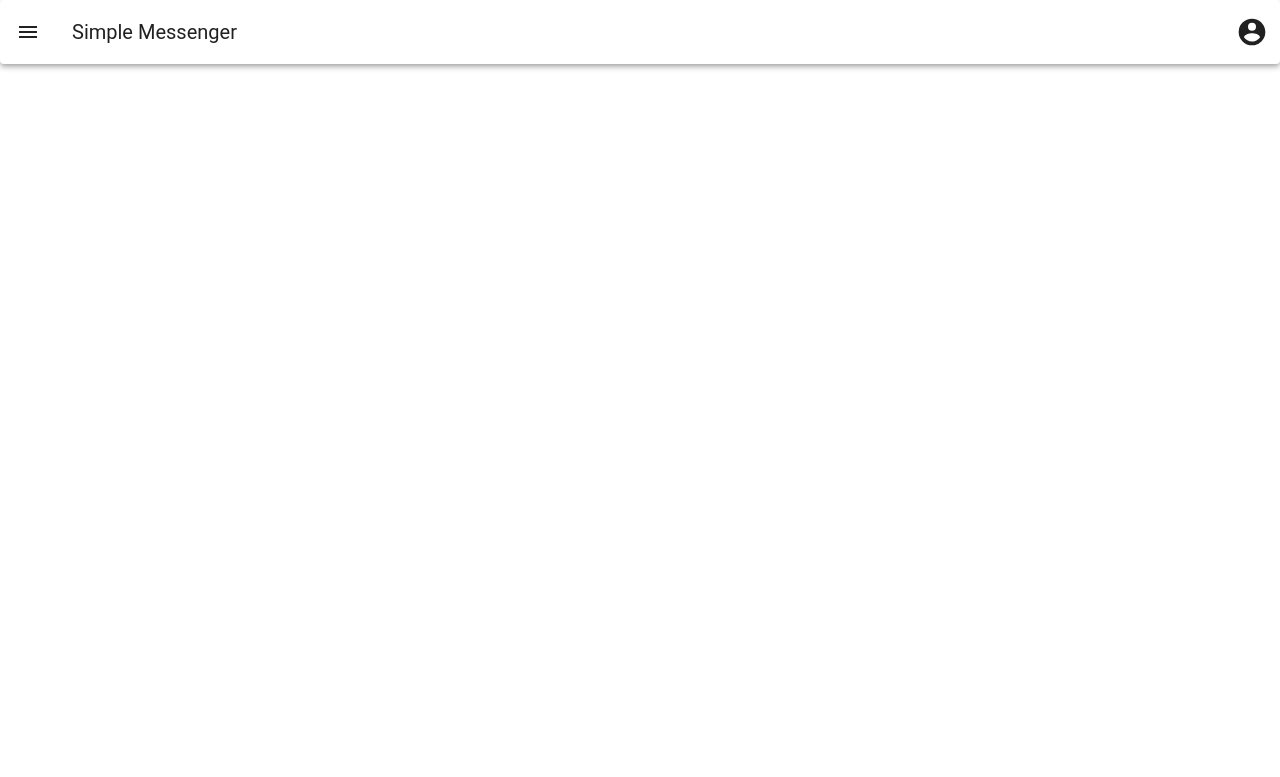
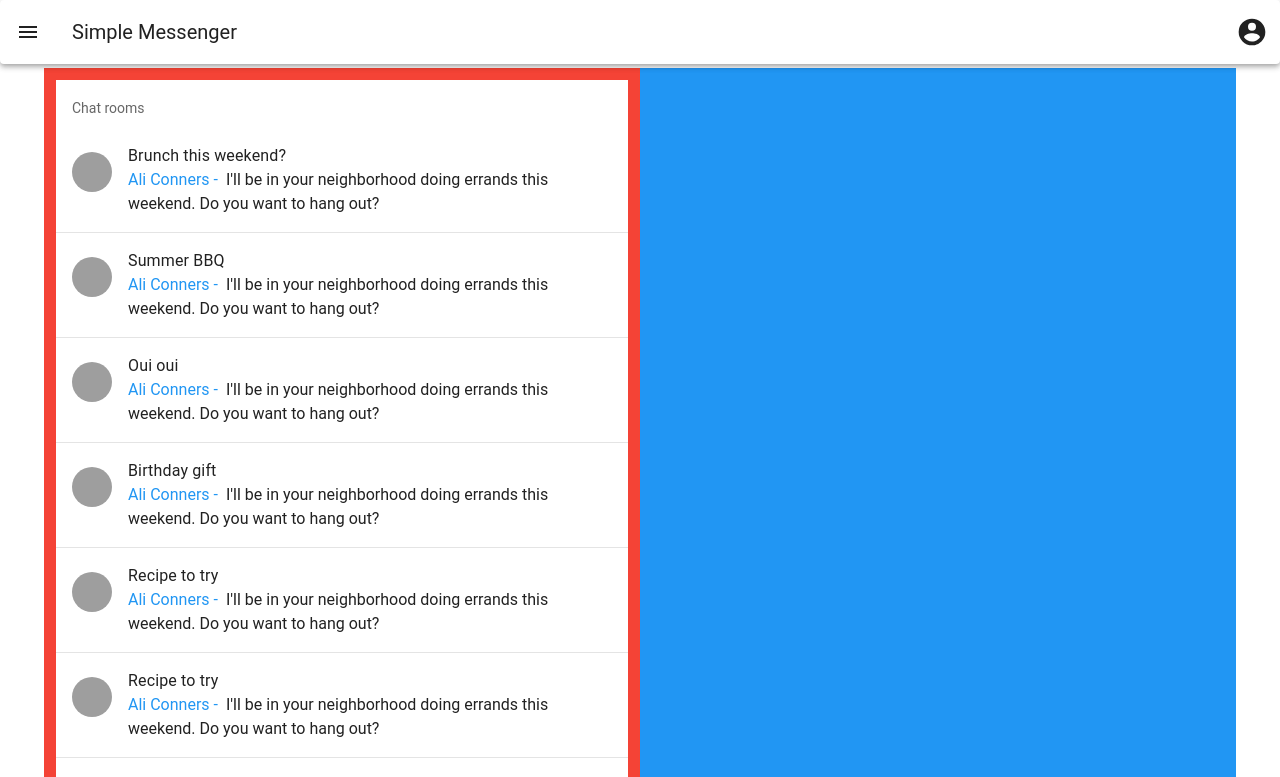
Before and after one commit to SJ0000/simple-messenger-fe, a Vue app: page /Messenger in a window 1280 px wide. Shown: the top 777 px of the page. Built offline with nearby package versions, Linux system fonts and the light colour scheme; grey boxes are pictures that could not be loaded.

Commit message:
feat: ChatRoomList component ui

```diff
--- a/components.d.ts
+++ b/components.d.ts
@@ -7,6 +7,7 @@ export {}
 
 declare module 'vue' {
   export interface GlobalComponents {
+    ChatRoomList: typeof import('./src/components/ChatRoomList.vue')['default']
     ComponentFinder: typeof import('./src/components/ComponentFinder.vue')['default']
     HelloWorld: typeof import('./src/components/HelloWorld.vue')['default']
     Login: typeof import('./src/pages/Login.vue')['default']
--- /dev/null
+++ b/src/components/ChatRoomList.vue
@@ -0,0 +1,98 @@
+<template>
+  <v-list item-props lines="three">
+    <v-list-subheader title="Chat rooms"/>
+    <template v-for="(room, index) in rooms" :key="index">
+      <v-list-item
+        :prepend-avatar="room.avatarUrl"
+        :title="room.title">
+        <span class="mr-1 text-blue"> {{room.lastMessage.senderName}} - </span>
+        <span> {{ room.lastMessage.content }} </span>
+      </v-list-item>
+      <v-divider/>
+    </template>
+  </v-list>
+</template>
+<script setup lang="ts">
+
+import {ChatRoom} from "@/modules/chat/interface";
+
+const rooms : Array<ChatRoom> = [
+  {
+    id: 1,
+    avatarUrl: 'https://cdn.vuetifyjs.com/images/lists/1.jpg',
+    title: 'Brunch this weekend?',
+    lastMessage: {
+      senderName: 'Ali Conners',
+      content: 'I\'ll be in your neighborhood doing errands this weekend. Do you want to hang out?'
+    }
+  },
+  {
+    id: 2,
+    avatarUrl: 'https://cdn.vuetifyjs.com/images/lists/2.jpg',
+    title: 'Summer BBQ',
+    lastMessage: {
+      senderName: 'Ali Conners',
+      content: 'I\'ll be in your neighborhood doing errands this weekend. Do you want to hang out?'
+    }
+  },
+  {
+    id: 3,
+    avatarUrl: 'https://cdn.vuetifyjs.com/images/lists/3.jpg',
+    title: 'Oui oui',
+    lastMessage: {
+      senderName: 'Ali Conners',
+      content: 'I\'ll be in your neighborhood doing errands this weekend. Do you want to hang out?'
+    }
+  },
+  {
+    id: 4,
+    avatarUrl: 'https://cdn.vuetifyjs.com/images/lists/4.jpg',
+    title: 'Birthday gift',
+    lastMessage: {
+      senderName: 'Ali Conners',
+      content: 'I\'ll be in your neighborhood doing errands this weekend. Do you want to hang out?'
+    }
+  },
+  {
+    id: 5,
+    avatarUrl: 'https://cdn.vuetifyjs.com/images/lists/5.jpg',
+    title: 'Recipe to try',
+    lastMessage: {
+      senderName: 'Ali Conners',
+      content: 'I\'ll be in your neighborhood doing errands this weekend. Do you want to hang out?'
+    }
+  },
+  {
+    id: 6,
+    avatarUrl: 'https://cdn.vuetifyjs.com/images/lists/5.jpg',
+    title: 'Recipe to try',
+    lastMessage: {
+      senderName: 'Ali Conners',
+      content: 'I\'ll be in your neighborhood doing errands this weekend. Do you want to hang out?'
+    }
+  },
+  {
+    id: 7,
+    avatarUrl: 'https://cdn.vuetifyjs.com/images/lists/5.jpg',
+    title: 'Recipe to try',
+    lastMessage: {
+      senderName: 'Ali Conners',
+      content: 'I\'ll be in your neighborhood doing errands this weekend. Do you want to hang out?'
+    }
+  },
+  {
+    id: 8,
+    avatarUrl: 'https://cdn.vuetifyjs.com/images/lists/5.jpg',
+    title: 'Recipe to try',
+    lastMessage: {
+      senderName: 'Ali Conners',
+      content: 'I\'ll be in your neighborhood doing errands this weekend. Do you want to hang out?'
+    }
+  },
+
+]
+</script>
+
+
+<style scoped>
+</style>
--- /dev/null
+++ b/src/modules/chat/interface.ts
@@ -0,0 +1,9 @@
+export interface ChatRoom{
+  id: number,
+  title: string,
+  avatarUrl: string,
+  lastMessage : {
+    senderName: string,
+    content: string
+  }
+}
--- a/src/modules/common/api-client.ts
+++ b/src/modules/common/api-client.ts
@@ -1,6 +1,6 @@
-import axios, {AxiosInstance, AxiosRequestConfig, AxiosRequestHeaders, AxiosResponse} from 'axios'
+import axios, {AxiosInstance, AxiosResponse} from 'axios'
 import {LoginDto, SignUpDto} from "@/modules/auth/dto";
-import {ACCESS_TOKEN} from "@/modules/common/LocalStorageKeyNames";
+import {authenticationStore} from "@/store/authentication";
 
 // Singleton
 export class ApiClient {
@@ -21,7 +21,8 @@ export class ApiClient {
     })
 
     axiosInstance.interceptors.request.use(function (config) {
-      const accessToken = localStorage.getItem(ACCESS_TOKEN);
+      const authentication = authenticationStore()
+      const accessToken = authentication.accessToken
       if (accessToken !== null) {
         config.headers.Authorization = `Bearer ${accessToken}`;
       }
--- a/src/pages/Login.vue
+++ b/src/pages/Login.vue
@@ -42,13 +42,12 @@ const model = ref(new LoginModel());
 async function onClick() {
   const {valid} = await loginForm.value.validate();
   if (valid) {
-    const loginDto: LoginDto = model.value.toDto();
     const apiClient = ApiClient.getInstance();
     await apiClient.login(model.value.toDto())
       .then(result => {
           const authentication = authenticationStore();
           authentication.login(result.data.token, result.data.user);
-          router.push("/")
+          router.push("/messenger")
         }
       ).catch(error => {
         console.log(`login failed ${error}`)
--- a/src/pages/Messenger.vue
+++ b/src/pages/Messenger.vue
@@ -1,11 +1,24 @@
+<template>
+  <v-container class="fill-height">
+    <v-row>
+      <v-col class="bg-red">
+        <ChatRoomList/>
+      </v-col>
+      <v-col class="bg-blue">
+
+      </v-col>
+    </v-row>
+  </v-container>
+</template>
+
 <script setup lang="ts">
+import ChatRoomList from "@/components/ChatRoomList.vue";
+
+
 
 </script>
 
-<template>
-
-</template>
-
 <style scoped>
 
+
 </style>
--- a/src/pages/index.vue
+++ b/src/pages/index.vue
@@ -1,9 +1,6 @@
 <template>
   <v-container>
-    <template v-if="user.isLoggedIn">
-      <h2>logged in</h2>
-    </template>
-    <template v-else>
+    <template v-if="!isLoggedIn">
       <v-col>
         <v-card class="mt-3">
           <v-card-item >
@@ -23,8 +20,10 @@
 <script lang="ts" setup>
   // log in
   import {authenticationStore} from "@/store/authentication";
-  const user = authenticationStore()
+  import router from "@/router";
+  const isLoggedIn = authenticationStore().isLoggedIn
 
-
-
+  if(isLoggedIn){
+    router.push("/messenger")
+  }
 </script>
```
